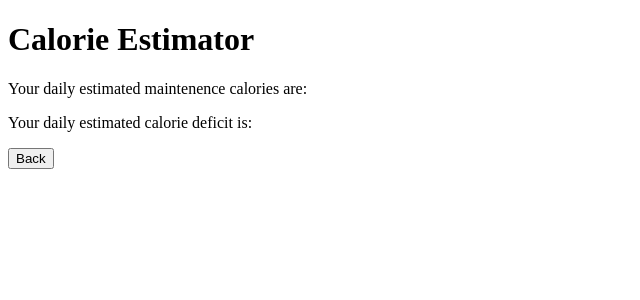
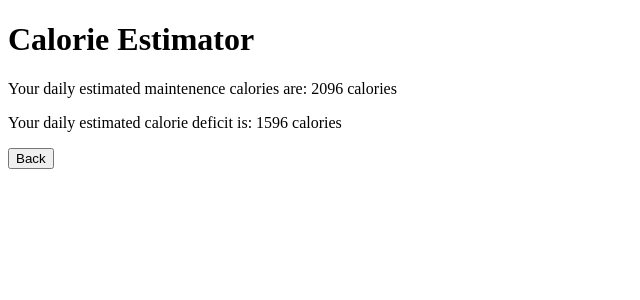
Before and after one commit to lewisRotchell/calorie-estimator-v2, a React (Create React App) app: page / in a window 1280 px wide. Both pictures are taken after typing "5", "5", "5", "5", "5" into the empty fields and a click on the button "Submit". Shown: the top 300 px of the page, without its empty margins (0-640 px from the left). Built offline with nearby package versions, Linux system fonts and the light colour scheme.

Commit message:
Added typescript types

```diff
--- a/src/components/CalorieContainer.tsx
+++ b/src/components/CalorieContainer.tsx
@@ -1,4 +1,4 @@
-import { useState, useEffect } from "react";
+import { useState } from "react";
 import CalorieForm from "./CalorieForm";
 import CalorieResults from "./CalorieResults";
 import useInput from "../hooks/useInput";
@@ -29,7 +29,7 @@ const CalorieContainer = () => {
           values={values}
         />
       ) : (
-        <CalorieResults setIsSubmitted={setIsSubmitted} />
+        <CalorieResults values={values} setIsSubmitted={setIsSubmitted} />
       )}
 
       {/* <footer className="">
--- a/src/components/CalorieForm.tsx
+++ b/src/components/CalorieForm.tsx
@@ -4,10 +4,10 @@ import validate from "../validateForm";
 
 type Props = {
   setIsSubmitted: React.Dispatch<React.SetStateAction<boolean>>;
-  handleChangeNum: any;
-  values: any;
-  handleChangeString: any;
-  handleSubmit: any;
+  handleChangeNum: (e: React.ChangeEvent<HTMLInputElement>) => void;
+  values: { [n: string]: number | string };
+  handleChangeString: (e: React.ChangeEvent<HTMLSelectElement>) => void;
+  handleSubmit: (e: React.ChangeEvent<HTMLFormElement>) => void;
 };
 
 const CalorieForm: React.FC<Props> = ({
@@ -20,6 +20,8 @@ const CalorieForm: React.FC<Props> = ({
   const submitDetails = () => {
     setIsSubmitted((prevState) => !prevState);
   };
+
+  console.log(values);
 
   const { errors } = useInput(validate, submitDetails);
   return (
--- a/src/components/CalorieResults.tsx
+++ b/src/components/CalorieResults.tsx
@@ -1,18 +1,19 @@
 import React from "react";
 type Props = {
   setIsSubmitted: React.Dispatch<React.SetStateAction<boolean>>;
+  values: any;
 };
 
-const CalorieResults: React.FC<Props> = ({ setIsSubmitted }) => {
+const CalorieResults: React.FC<Props> = ({ setIsSubmitted, values }) => {
   return (
     <div className="card-face card-back  ">
       <p>
         Your daily estimated maintenence calories are:{" "}
-        {/* {values.maintenenceCalories} calories */}
+        {values.maintenenceCalories} calories
       </p>
       <p>
         Your daily estimated calorie deficit is:{" "}
-        {/* {values.maintenenceCalories - 500} calories */}
+        {values.maintenenceCalories - 500} calories
       </p>
       <button onClick={() => setIsSubmitted(false)}>Back</button>
     </div>
--- a/src/hooks/useInput.tsx
+++ b/src/hooks/useInput.tsx
@@ -4,8 +4,6 @@ const useInput = (
   validate: (values: { [n: string]: number | string }) => {},
   submitDetails: () => void
 ) => {
-  let hasError = true;
-
   type FormState = {
     cm: number;
     foot: number;
```
